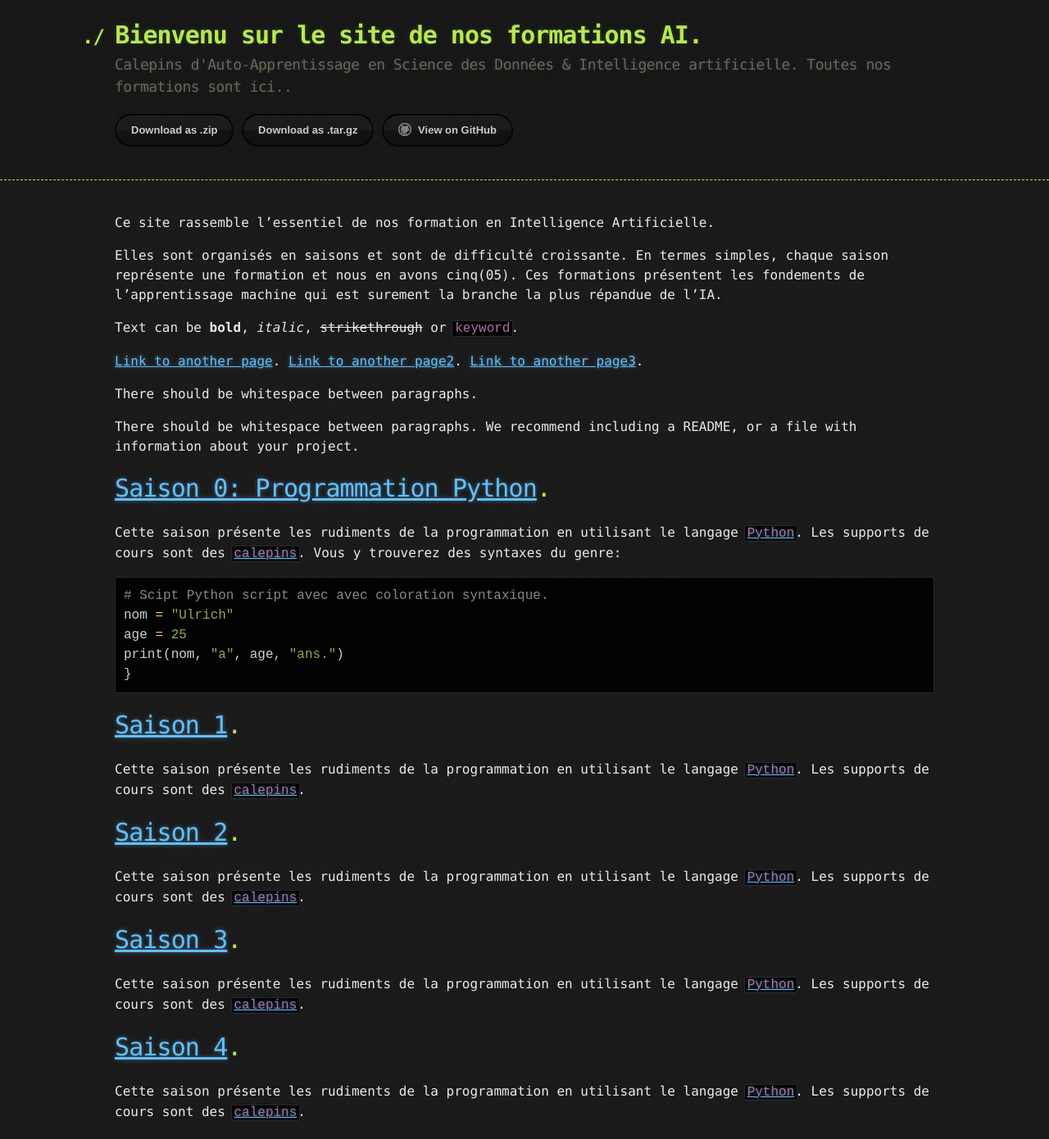
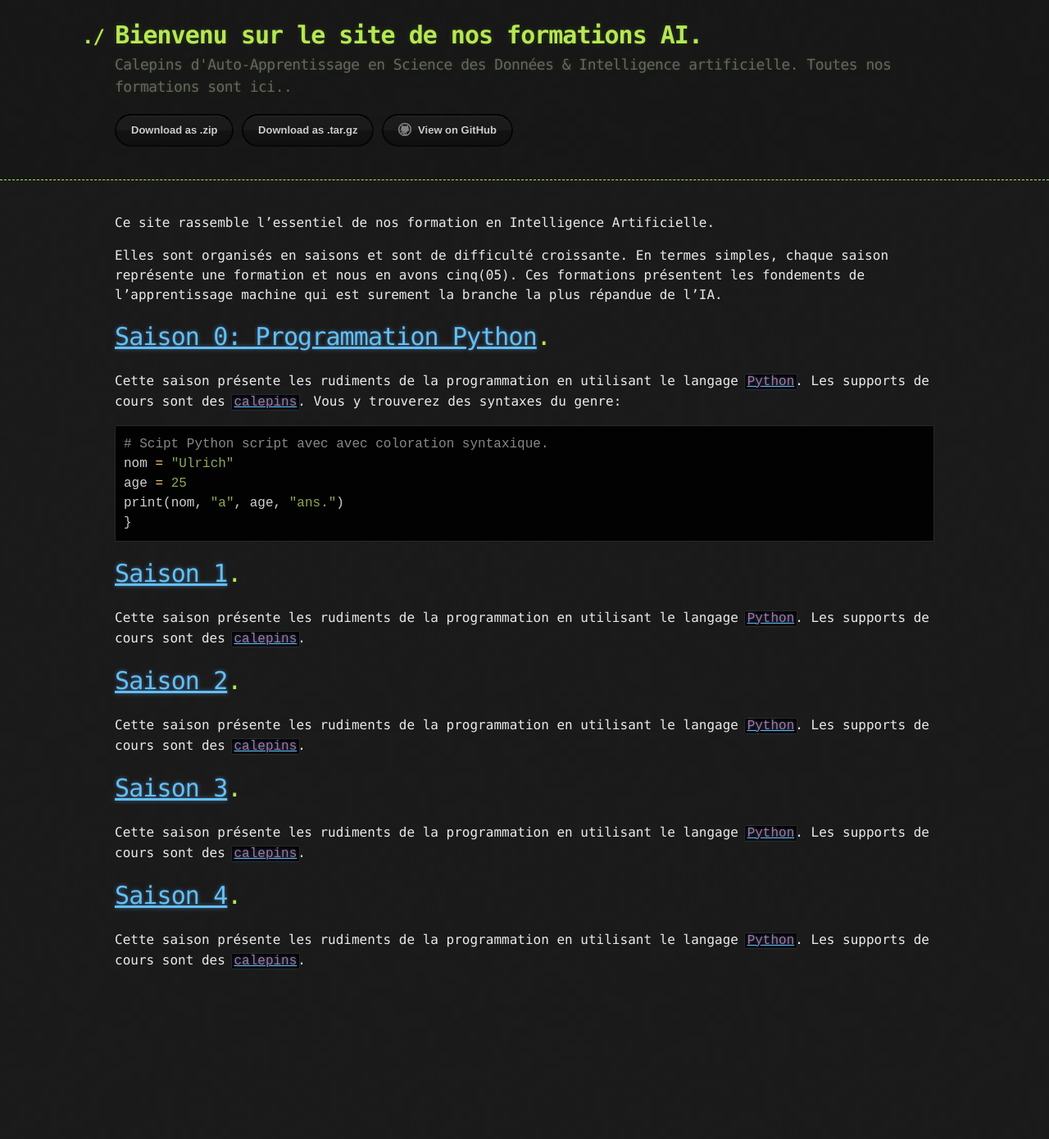
Before and after one commit to ai-technipreneurs/Nos-Formations-AI, a Jekyll site: the page built from index.md, in a window 1280 px wide. Shown: the whole page at 82% size. Built offline with Jekyll 4.4.1, drawn with Linux system fonts in a browser that asks for light colours; after the commit the page ends 1205 px from its top, so only the background shows below that.

Commit message:
Update index.md

```diff
--- a/index.md
+++ b/index.md
@@ -6,16 +6,6 @@ Ce site rassemble l'essentiel de nos formation en Intelligence Artificielle.
 
 Elles sont organisés en saisons et sont de difficulté croissante. En termes simples, chaque saison représente une formation et nous en avons cinq(05). Ces formations présentent les fondements de l'apprentissage machine qui est surement la branche la plus répandue de l'IA.
 
-Text can be **bold**, _italic_, ~~strikethrough~~ or `keyword`.
-
-[Link to another page](./another-page.html).
-[Link to another page2](./another-page2.html).
-[Link to another page3](./another-page3.html).
-
-
-There should be whitespace between paragraphs.
-
-There should be whitespace between paragraphs. We recommend including a README, or a file with information about your project.
 
 # [Saison 0: Programmation Python](./another-page.html).
 Cette saison présente les rudiments de la programmation en utilisant le langage [`Python`](./another-page.html). Les supports de cours sont des
```
